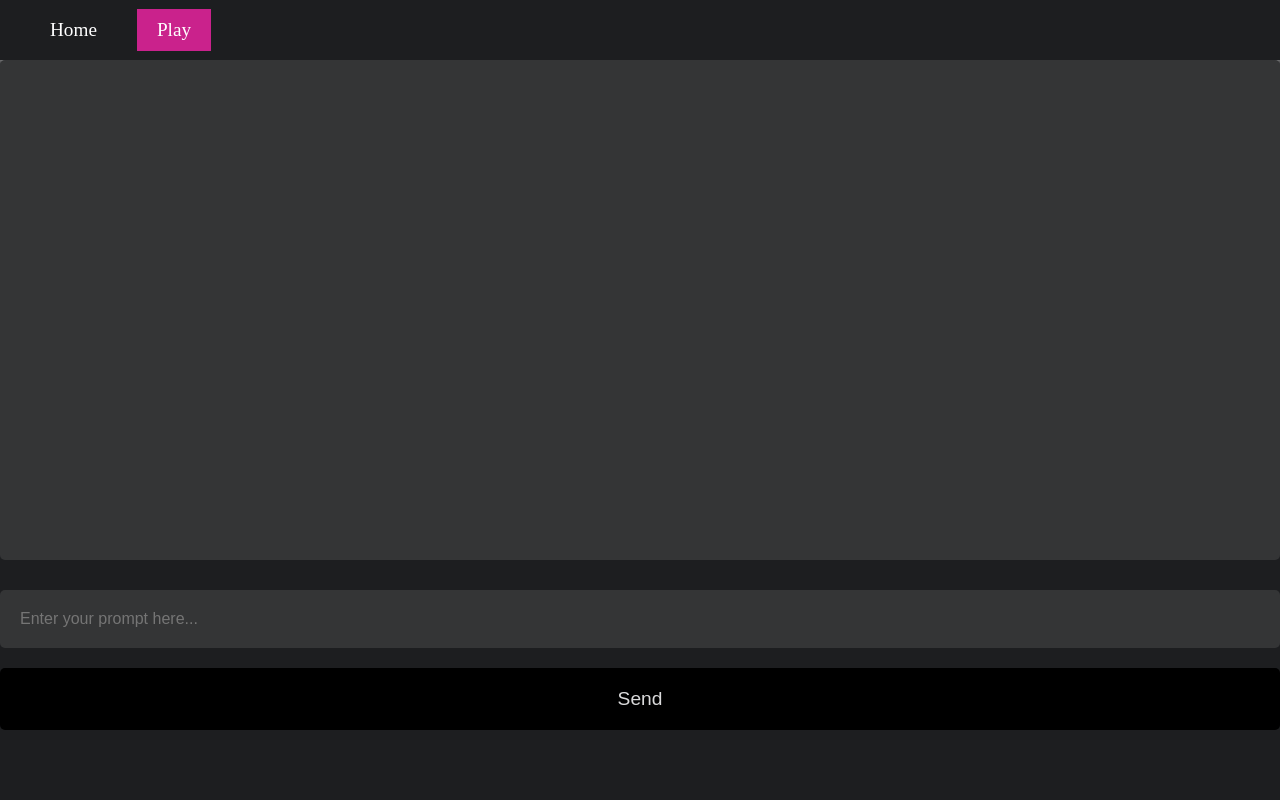
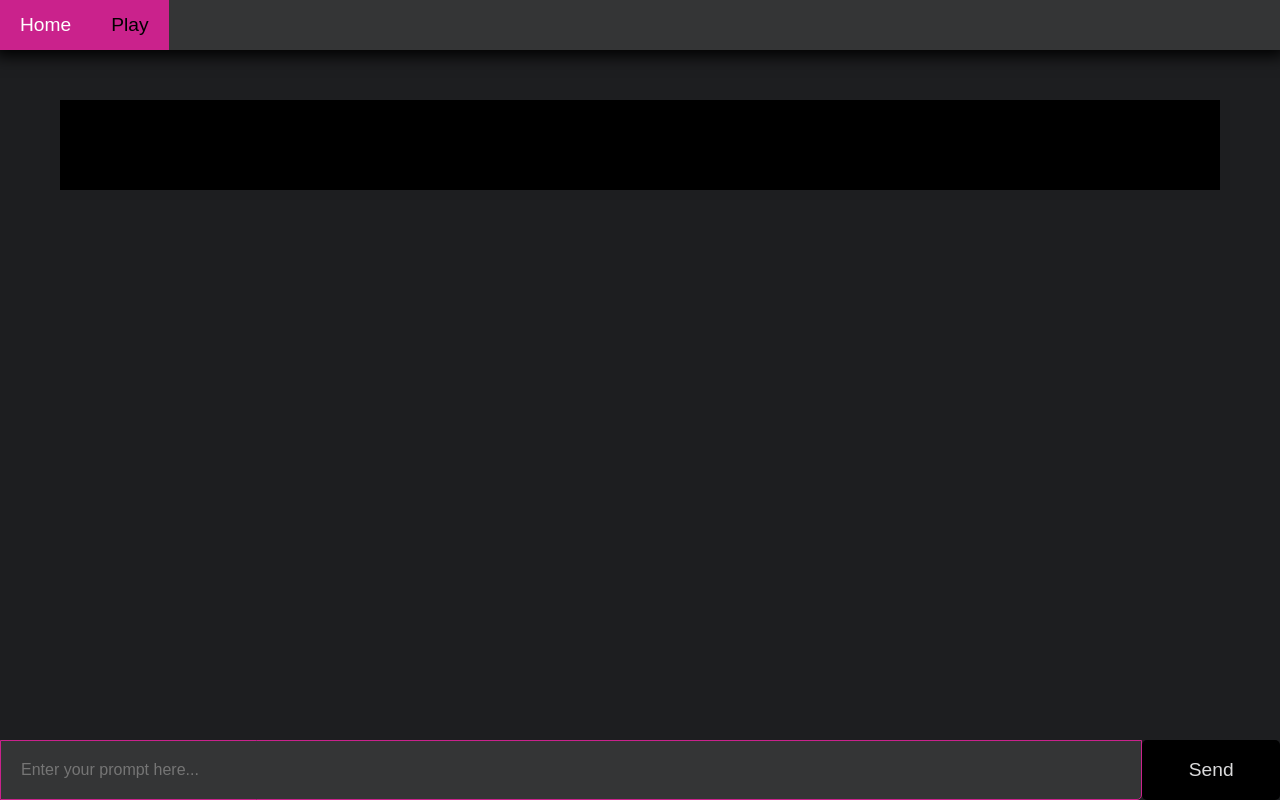
Before and after one commit to n4mr3g/project-holodeck, a Next.js app in the folder client/: page /play in a window 1280 px wide. Built offline with nearby package versions, Linux system fonts and the light colour scheme.

Commit message:
fix styles and markup

```diff
--- a/client/pages/_app.tsx
+++ b/client/pages/_app.tsx
@@ -10,6 +10,7 @@ export default function MyApp({ Component, pageProps }: any) {
           { name: "Play", href: "/play" },
         ]}
       />
+
       <Component {...pageProps} />
     </>
   );
--- a/client/pages/index.tsx
+++ b/client/pages/index.tsx
@@ -1,13 +1,9 @@
-// import Link from 'next/link'
-// import Navigation from '@/components/Navigation';
-
 export default function Home() {
   return (
     <div className="header-section">
       <h1>Project Holodeck</h1>
       <p>Let me create a virtual world for you.</p>
     </div>
-    // <Navigation navLinks={[{name: "Home", href: "/"}, {name: "Play", href: "/play"}]}/>
-    // <Link href="/play">Play</Link>
+  //TODO: Add cards with links to play and custom
   );
 }
--- a/client/pages/play.tsx
+++ b/client/pages/play.tsx
@@ -3,16 +3,14 @@ import { FieldValues, set } from "react-hook-form";
 import { useState, useEffect } from "react";
 import Message from "@/types/Message";
 import Image from "next/image";
-import styles from "@/styles/page.module.css";
-import FormSection from "@/components/FormSection";
+// import styles from "@/styles/page.module.css";
+// import FormSection from "@/components/FormSection";
 import Chat from "@/components/Chat";
 
 export default function Play() {
   const [messages, setMessages] = useState<Message[]>([]);
   const [msgLoading, setMsgLoading] = useState(false);
   // TODO: cache for when the user leaves the page and comes back
-
-
 
   async function sendPrompt(data: FieldValues): Promise<void> {
     const userMessage = new Message(data.prompt, "User");
@@ -42,9 +40,7 @@ export default function Play() {
 
   return (
     <div>
-      <Chat messages={messages} msgLoading={msgLoading} />
-      {/* <AnswerSection question={questions[0]} answer={responses[0]} /> */}
-      <FormSection sendPrompt={sendPrompt} />
+      <Chat messages={messages} msgLoading={msgLoading} sendPrompt={sendPrompt}/>
     </div>
   );
 }
--- a/client/src/app/components/Chat.tsx
+++ b/client/src/app/components/Chat.tsx
@@ -1,17 +1,37 @@
-import React from "react";
+import React, { useRef, useEffect } from "react";
 import Message from "@/types/Message";
 import Loader from "./Loader";
+import FormSection from "./FormSection";
 
 export default function Chat({
   messages,
   msgLoading,
+  sendPrompt,
 }: {
   messages: Message[];
   msgLoading: boolean;
+  sendPrompt: any;
 }) {
+  const chatContainerRef = useRef<HTMLDivElement>(null);
+
+  // Scroll to bottom when new messages are added
+  useEffect(() => {
+    if (chatContainerRef.current) {
+      chatContainerRef.current.scrollTop =
+        chatContainerRef.current.scrollHeight;
+    }
+  }, [messages]);
+
+  useEffect(() => {
+    if (chatContainerRef.current) {
+      chatContainerRef.current.scrollTop =
+        chatContainerRef.current.scrollHeight;
+    }
+  });
+
   return (
     <>
-      <div className="chat-container">
+      <div className="chat-container" ref={chatContainerRef}>
         <div className="chat-section">
           <div className="chat">
             {messages.map((message: Message) => (
@@ -23,6 +43,7 @@ export default function Chat({
             ))}
             {msgLoading ? <Loader /> : null}
           </div>
+          <FormSection sendPrompt={sendPrompt} />
         </div>
       </div>
     </>
--- a/client/src/app/components/FormSection.tsx
+++ b/client/src/app/components/FormSection.tsx
@@ -1,14 +1,9 @@
 import { useForm, SubmitHandler, FieldValues } from "react-hook-form";
-import { useState } from "react";
 
 const FormSection = ({ sendPrompt }: { sendPrompt: any }) => {
   const { register, handleSubmit, reset } = useForm<FieldValues>();
 
-  const [newPrompt, setPrompt] = useState("");
-  const [response, setResponse] = useState("");
-
   const onSubmit: SubmitHandler<FieldValues> = (data) => {
-    // sendQuestion(data.prompt);
     sendPrompt(data);
     reset();
   };
@@ -19,6 +14,8 @@ const FormSection = ({ sendPrompt }: { sendPrompt: any }) => {
         <form onSubmit={handleSubmit(onSubmit)}>
           <input
             type="text"
+            autoComplete="off"
+            autoFocus={true}
             {...register("prompt", { required: true })}
             className="form-control"
             placeholder="Enter your prompt here..."
--- a/client/src/app/components/Navigation.tsx
+++ b/client/src/app/components/Navigation.tsx
@@ -15,7 +15,8 @@ export default function Navigation({ navLinks }: NavigationProps) {
 
   return (
     <>
-      <header className="nav-header">
+
+
         <nav>
           {navLinks.map((link) => {
             const isActive = pathname == link.href;
@@ -32,7 +33,6 @@ export default function Navigation({ navLinks }: NavigationProps) {
             );
           })}
         </nav>
-      </header>
     </>
   );
 }
--- a/client/src/app/styles/globals.css
+++ b/client/src/app/styles/globals.css
@@ -19,10 +19,12 @@
 }
 
 body {
+
   background: var(--background-color);
   color: #dadadb;
   /* max-width: 800px; */
-  /* margin: 0 auto; */
+  margin: 0 auto;
+  /* margin-top: 50px; */
 }
 
 @media screen and (max-width: 800px) {
@@ -32,41 +34,48 @@ body {
   }
 }
 
-.nav-header {
-  display: flex;
-  justify-content: space-between;
-  width: 100vw;
-  align-items: center;
-  height: 50px;
-  padding: 30px;
-  box-shadow: 0 -6px 10px 5px white;
+main {
+  /* margin-top: 50px; */
+  /* padding: 30px; */
 }
 
 nav {
+  position: sticky;
+  width: 100%;
+  box-shadow: 0 1px 15px 5px black;
+  font-family: "Silkscreen", sans-serif;
+  height: 50px;
+  margin-bottom: 50px;
   display: flex;
-  justify-content: flex-start;
-  gap: 20px;
+  /* z-index: 1; */
+  /* justify-content: flex-start; */
+  /* gap: 20px; */
   align-items: center;
-  padding: 20px 0;
+  background-color: #343536;
+  /* padding: 20px 0; */
   & a {
     color: white;
+    height: 100%;
+    display: flex;
+    align-items: center;
     text-decoration: none;
     font-size: 1.2rem;
     font-weight: 500;
     padding: 10px 20px;
     /* border-radius: 5px; */
-    transition: all 0.5s ease-in-out;
+    transition: all 0.3s ease-in-out;
     &:hover {
       background-color: var(--accent-color);
     }
     &.active {
       background-color: var(--accent-color);
+      color: black;
     }
   }
 }
 
 .header-section {
-  margin: 30px 0;
+  /* center text */
   text-align: center;
 }
 
@@ -74,7 +83,7 @@ nav {
   font-family: "Silkscreen", sans-serif;
   cursor: default;
   transition: color 0.2s ease-in-out;
-  font-size: 2.7rem;
+  font-size: 3.5rem;
   font-weight: 700;
 }
 
@@ -84,19 +93,37 @@ nav {
   margin-top: 10px;
 }
 
+form {
+  position: relative;
+  display: flex;
+  flex-direction: row;
+  align-items: stretch;
+  justify-content: stretch;
+  width: 100%;
+}
+
 .form-section {
-  margin: 30px 0;
+  position: fixed;
+  bottom: 0;
+  display: flex;
+  flex-direction: row;
+  align-items: center;
+  justify-content: center;
+  /* flex-wrap: nowrap; */
+  width: 100%;
+  margin-top: 20px;
+  flex-shrink: 1;
+  background-color: #1d1e20;
 }
 
 input[type="text"],
 button {
-  width: 100%;
   border-radius: 5px;
   border: none;
 }
 
-.form-control {
-  margin-bottom: 20px;
+input[type="text"] {
+  flex: 8;
   padding: 20px;
   font-size: 1rem;
   outline: none;
@@ -105,18 +132,33 @@ button {
   transition: all 0.5s ease-in-out;
 }
 
+.form-control {
+  /* position: relative; */
+  /* bottom: 0; */
+  /* margin-bottom: 20px; */
+  padding: 20px;
+  font-size: 1rem;
+  outline: none;
+  background-color: #343536;
+  color: #dadadb;
+  /* align-items: center;
+  justify-content: center; */
+  transition: all 0.5s ease-in-out;
+}
+
 .form-control:focus {
-  border-left: 5px solid var(--accent-color);
-  border-top: 5px solid var(--accent-color);
+  border: 1px solid var(--accent-color);
+  /* border-top: 5px solid var(--accent-color); */
   border-top-left-radius: 0%;
   border-bottom-left-radius: 0%;
   border-top-right-radius: 0%;
 }
 
 .btn {
+  flex: 1;
   background: #000000;
   color: #dadadb;
-  padding: 20px 0;
+  /* padding: 20px 0; */
   font-size: 1.2rem;
   font-weight: 500;
   cursor: pointer;
@@ -137,20 +179,52 @@ button {
 }
 
 .chat-container {
-  /* overflow: scroll; */
-  max-height: 500px;
+  z-index: -1;
+  position: relative;
+  bottom: 0;
+  padding-inline: 60px;
+  /* padding: 50px; */
+  /* overflow-y: scroll; */
+  /* display: flex; */
+  width: 100%;
+
+  /* flex-direction: column; */
+  /* height: 100%; */
+  /* align-items: flex-end; */
+  /* justify-content: flex-end; */
+  margin-bottom: 100px;
+}
+
+.chat-section {
+  display: flex;
+  flex-direction: column;
+  align-items: center;
+  background-color: #000000;
+  /* justify-items: flex-end; */
+  width: 100%;
+  height: 50%;
+  overflow: hidden;
 }
 
 .chat-container .chat {
-  min-height: 500px;
-  background-color: #343536;
-  padding: 20px;
-  margin-bottom: 20px;
+  font-size: large;
+  /* padding: 20px; */
+  /* min-height: 100%; */
+
+  margin-top: 90px;
+  /* min-height: 500px; */
+  /* background-color: #343536; */
+  /* padding: 20px; */
+  /* margin-bottom: 20px; */
   border-radius: 5px;
-  position: relative;
+  /* position: relative; */
+  /* bottom: 0; */
+  padding-inline: 20px;
+  width: 100%;
+  /* overflow-y: scroll; */
   display: flex;
-  justify-content: flex-start;
   align-items: flex-start;
+  justify-content: flex-end;
   flex-direction: column;
 }
 
@@ -160,14 +234,17 @@ button {
   margin-bottom: 10px;
   position: relative;
   display: inline-block;
-  min-width: 11%;
-  max-width: 80%;
+  max-width: 100%;
+  overflow: wrap;
+  word-wrap: break-word;
 }
 
 .chat-bubble.user {
+  color: #000000;
   background-color: var(--accent-color);
-  align-self: flex-end;
 }
+
+/* align-self: flex-end; */
 
 .chat-bubble.bot {
   background-color: darkred;
```
Also changed, not shown: client/src/app/styles/page.module.css (deleted, +0 -229 lines).
